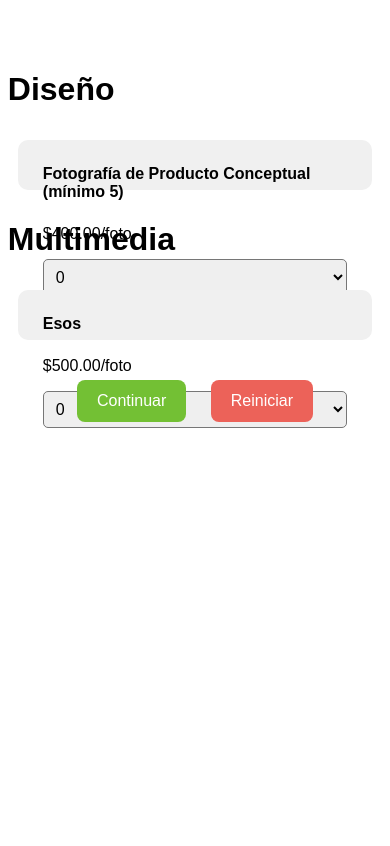
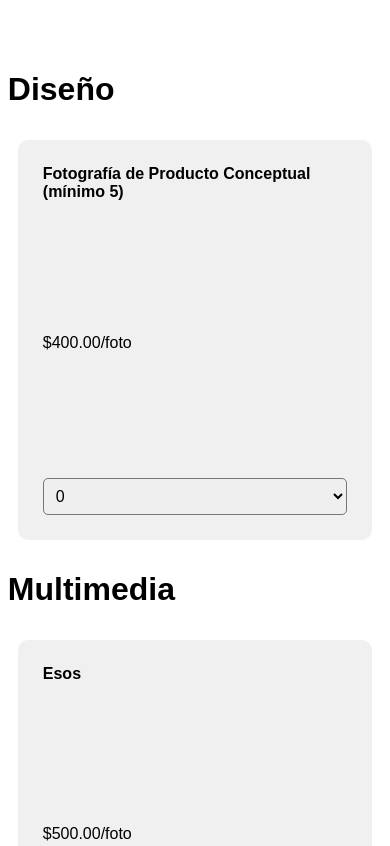
Before and after one commit to Marshgend/TestCS, a plain HTML site: page index.html in a window 390 px wide. Shown: the top 846 px of the page. Drawn offline with Linux system fonts and the light colour scheme.

Commit message:
Update index.html

```diff
--- a/index.html
+++ b/index.html
@@ -133,7 +133,7 @@
 
             .servicio {
                 width: 100%; /* Una tarjeta por fila en pantallas pequeñas */
-                height: 50px;
+                height: 400px;
             }
 
             #resumen-compra {
```
